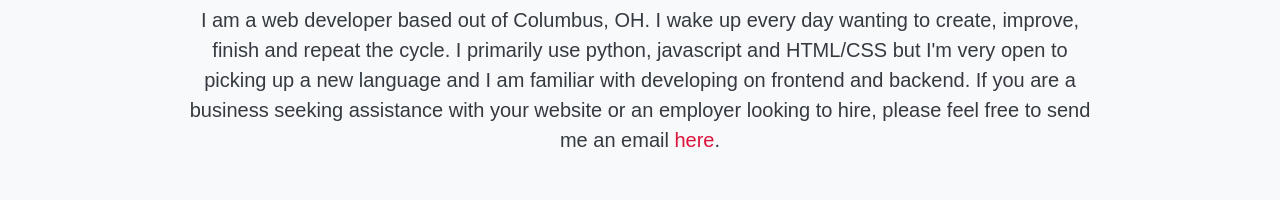
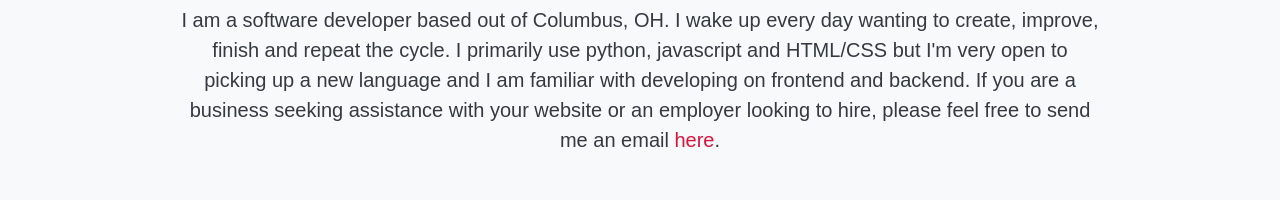
Before and after one commit to mergemaven11/OldPortfolio, a website with bundled scripts: page index.html in a window 1280 px wide. Shown: the part 1171-1371 px from the top of the page. Built offline with nearby package versions, Linux system fonts and the light colour scheme.

Commit message:
about me fix

```diff
--- a/index.html
+++ b/index.html
@@ -75,7 +75,7 @@
             </h1>
             <p class="lead mb-5"
               style="color:#343a40!important; font-family: Arial, Helvetica, sans-serif;">
-              I am a web developer based out of Columbus, OH. I wake up every day wanting to create, improve, finish and
+              I am a software developer based out of Columbus, OH. I wake up every day wanting to create, improve, finish and
               repeat the
               cycle. I primarily use python, javascript and HTML/CSS but I'm very open to picking up a new language and
               I am familiar with developing on
```
